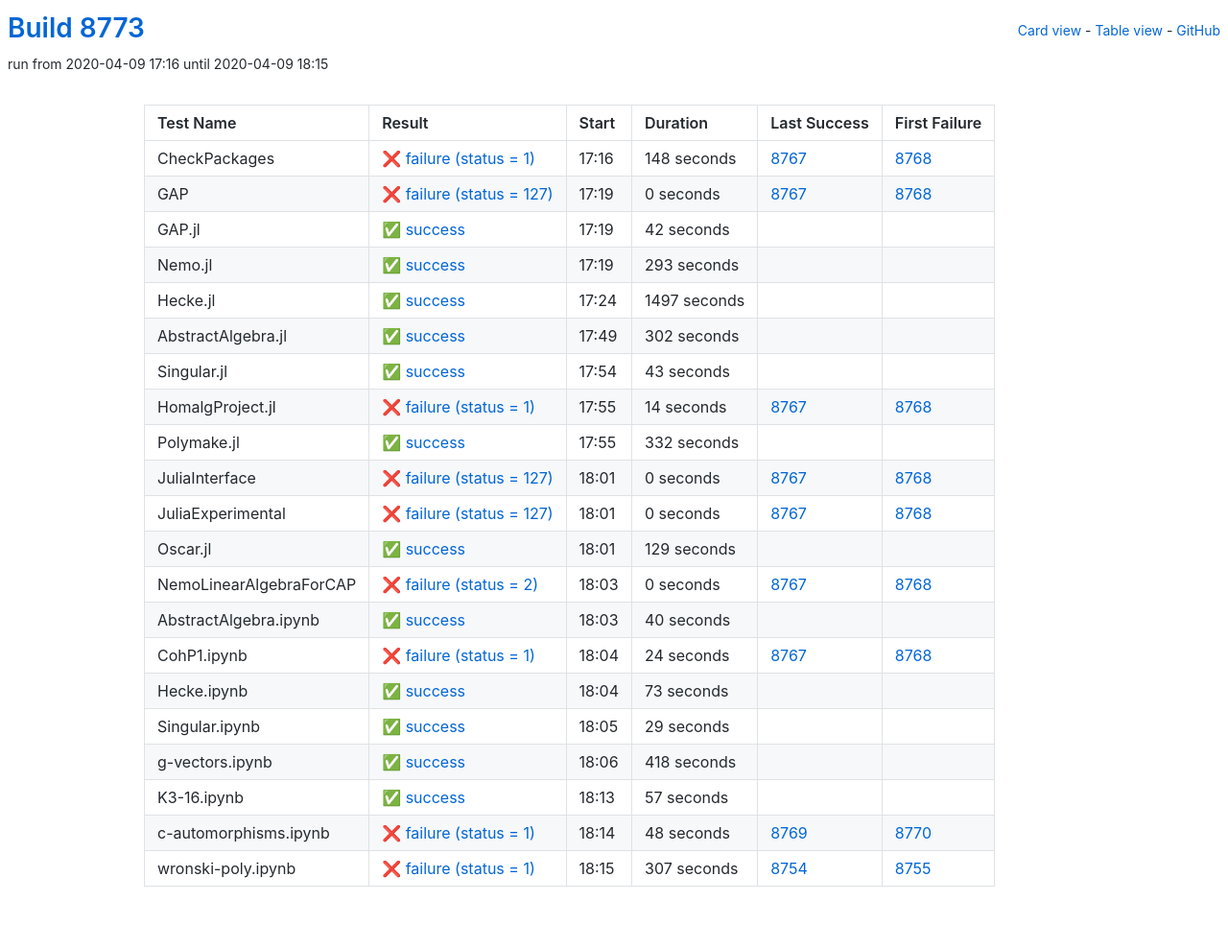
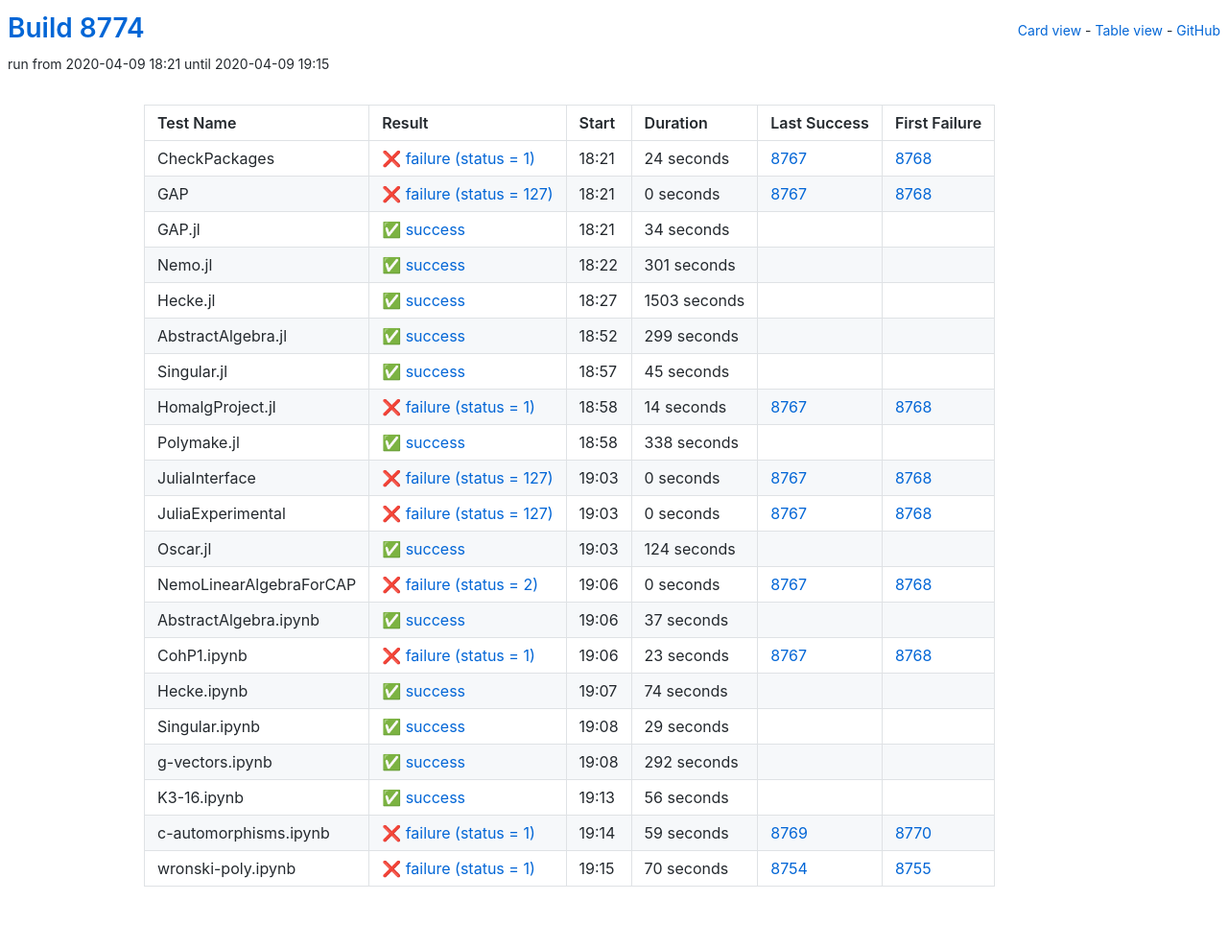
Before and after one commit to oscar-system/oscar-ci-status, a Jekyll site: the page built from table.html, in a window 1280 px wide. Shown: the whole page at 96% size. Built offline with Jekyll 4.4.1, drawn with Linux system fonts in a browser that asks for light colours.

Commit message:
Build 8774

```diff
--- a/_data/ci.yml
+++ b/_data/ci.yml
@@ -1,16 +1,16 @@
-build: 8773
-build_url: https://oscarci.mathematik.uni-kl.de/job/oscar/8773/
+build: 8774
+build_url: https://oscarci.mathematik.uni-kl.de/job/oscar/8774/
 job: oscar
 tests:
-- duration: 148
+- duration: 24
   exitcode: 1
   first_failure: 8768
   first_failure_url: https://oscarci.mathematik.uni-kl.de/job/oscar/8768/
   last_success: 8767
   last_success_url: https://oscarci.mathematik.uni-kl.de/job/oscar/8767/
-  log: https://oscarci.mathematik.uni-kl.de/job/oscar/8773/artifact/logs/build-8773/CheckPackages.log
+  log: https://oscarci.mathematik.uni-kl.de/job/oscar/8774/artifact/logs/build-8774/CheckPackages.log
   name: CheckPackages
-  start: 2020-04-09 17:16
+  start: 2020-04-09 18:21
   status: failure
   success: false
 - duration: 0
@@ -19,64 +19,64 @@
   first_failure_url: https://oscarci.mathematik.uni-kl.de/job/oscar/8768/
   last_success: 8767
   last_success_url: https://oscarci.mathematik.uni-kl.de/job/oscar/8767/
-  log: https://oscarci.mathematik.uni-kl.de/job/oscar/8773/artifact/logs/build-8773/GAP.log
+  log: https://oscarci.mathematik.uni-kl.de/job/oscar/8774/artifact/logs/build-8774/GAP.log
   name: GAP
-  start: 2020-04-09 17:19
+  start: 2020-04-09 18:21
   status: failure
   success: false
-- duration: 42
+- duration: 34
   exitcode: 0
   first_failure: false
   first_failure_url: null
   last_success: false
   last_success_url: null
-  log: https://oscarci.mathematik.uni-kl.de/job/oscar/8773/artifact/logs/build-8773/GAP.jl.log
+  log: https://oscarci.mathematik.uni-kl.de/job/oscar/8774/artifact/logs/build-8774/GAP.jl.log
   name: GAP.jl
-  start: 2020-04-09 17:19
+  start: 2020-04-09 18:21
   status: success
   success: true
-- duration: 293
+- duration: 301
   exitcode: 0
   first_failure: false
   first_failure_url: null
   last_success: false
   last_success_url: null
-  log: https://oscarci.mathematik.uni-kl.de/job/oscar/8773/artifact/logs/build-8773/Nemo.jl.log
+  log: https://oscarci.mathematik.uni-kl.de/job/oscar/8774/artifact/logs/build-8774/Nemo.jl.log
   name: Nemo.jl
-  start: 2020-04-09 17:19
+  start: 2020-04-09 18:22
   status: success
   success: true
-- duration: 1497
+- duration: 1503
   exitcode: 0
   first_failure: false
   first_failure_url: null
   last_success: false
   last_success_url: null
-  log: https://oscarci.mathematik.uni-kl.de/job/oscar/8773/artifact/logs/build-8773/Hecke.jl.log
+  log: https://oscarci.mathematik.uni-kl.de/job/oscar/8774/artifact/logs/build-8774/Hecke.jl.log
   name: Hecke.jl
-  start: 2020-04-09 17:24
+  start: 2020-04-09 18:27
   status: success
   success: true
-- duration: 302
+- duration: 299
   exitcode: 0
   first_failure: false
   first_failure_url: null
   last_success: false
   last_success_url: null
-  log: https://oscarci.mathematik.uni-kl.de/job/oscar/8773/artifact/logs/build-8773/AbstractAlgebra.jl.log
+  log: https://oscarci.mathematik.uni-kl.de/job/oscar/8774/artifact/logs/build-8774/AbstractAlgebra.jl.log
   name: AbstractAlgebra.jl
-  start: 2020-04-09 17:49
+  start: 2020-04-09 18:52
   status: success
   success: true
-- duration: 43
+- duration: 45
   exitcode: 0
   first_failure: false
   first_failure_url: null
   last_success: false
   last_success_url: null
-  log: https://oscarci.mathematik.uni-kl.de/job/oscar/8773/artifact/logs/build-8773/Singular.jl.log
+  log: https://oscarci.mathematik.uni-kl.de/job/oscar/8774/artifact/logs/build-8774/Singular.jl.log
   name: Singular.jl
-  start: 2020-04-09 17:54
+  start: 2020-04-09 18:57
   status: success
   success: true
 - duration: 14
@@ -85,20 +85,20 @@
   first_failure_url: https://oscarci.mathematik.uni-kl.de/job/oscar/8768/
   last_success: 8767
   last_success_url: https://oscarci.mathematik.uni-kl.de/job/oscar/8767/
-  log: https://oscarci.mathematik.uni-kl.de/job/oscar/8773/artifact/logs/build-8773/HomalgProject.jl.log
+  log: https://oscarci.mathematik.uni-kl.de/job/oscar/8774/artifact/logs/build-8774/HomalgProject.jl.log
   name: HomalgProject.jl
-  start: 2020-04-09 17:55
+  start: 2020-04-09 18:58
   status: failure
   success: false
-- duration: 332
+- duration: 338
   exitcode: 0
   first_failure: false
   first_failure_url: null
   last_success: false
   last_success_url: null
-  log: https://oscarci.mathematik.uni-kl.de/job/oscar/8773/artifact/logs/build-8773/Polymake.jl.log
+  log: https://oscarci.mathematik.uni-kl.de/job/oscar/8774/artifact/logs/build-8774/Polymake.jl.log
   name: Polymake.jl
-  start: 2020-04-09 17:55
+  start: 2020-04-09 18:58
   status: success
   success: true
 - duration: 0
@@ -107,9 +107,9 @@
   first_failure_url: https://oscarci.mathematik.uni-kl.de/job/oscar/8768/
   last_success: 8767
   last_success_url: https://oscarci.mathematik.uni-kl.de/job/oscar/8767/
-  log: https://oscarci.mathematik.uni-kl.de/job/oscar/8773/artifact/logs/build-8773/JuliaInterface.log
+  log: https://oscarci.mathematik.uni-kl.de/job/oscar/8774/artifact/logs/build-8774/JuliaInterface.log
   name: JuliaInterface
-  start: 2020-04-09 18:01
+  start: 2020-04-09 19:03
   status: failure
   success: false
 - duration: 0
@@ -118,20 +118,20 @@
   first_failure_url: https://oscarci.mathematik.uni-kl.de/job/oscar/8768/
   last_success: 8767
   last_success_url: https://oscarci.mathematik.uni-kl.de/job/oscar/8767/
-  log: https://oscarci.mathematik.uni-kl.de/job/oscar/8773/artifact/logs/build-8773/JuliaExperimental.log
+  log: https://oscarci.mathematik.uni-kl.de/job/oscar/8774/artifact/logs/build-8774/JuliaExperimental.log
   name: JuliaExperimental
-  start: 2020-04-09 18:01
+  start: 2020-04-09 19:03
   status: failure
   success: false
-- duration: 129
+- duration: 124
   exitcode: 0
   first_failure: false
   first_failure_url: null
   last_success: false
   last_success_url: null
-  log: https://oscarci.mathematik.uni-kl.de/job/oscar/8773/artifact/logs/build-8773/Oscar.jl.log
+  log: https://oscarci.mathematik.uni-kl.de/job/oscar/8774/artifact/logs/build-8774/Oscar.jl.log
   name: Oscar.jl
-  start: 2020-04-09 18:01
+  start: 2020-04-09 19:03
   status: success
   success: true
 - duration: 0
@@ -140,42 +140,42 @@
   first_failure_url: https://oscarci.mathematik.uni-kl.de/job/oscar/8768/
   last_success: 8767
   last_success_url: https://oscarci.mathematik.uni-kl.de/job/oscar/8767/
-  log: https://oscarci.mathematik.uni-kl.de/job/oscar/8773/artifact/logs/build-8773/NemoLinearAlgebraForCAP.log
+  log: https://oscarci.mathematik.uni-kl.de/job/oscar/8774/artifact/logs/build-8774/NemoLinearAlgebraForCAP.log
   name: NemoLinearAlgebraForCAP
-  start: 2020-04-09 18:03
+  start: 2020-04-09 19:06
   status: failure
   success: false
-- duration: 40
+- duration: 37
   exitcode: 0
   first_failure: false
   first_failure_url: null
   last_success: false
   last_success_url: null
-  log: https://oscarci.mathematik.uni-kl.de/job/oscar/8773/artifact/logs/build-8773/AbstractAlgebra.ipynb.log
+  log: https://oscarci.mathematik.uni-kl.de/job/oscar/8774/artifact/logs/build-8774/AbstractAlgebra.ipynb.log
   name: AbstractAlgebra.ipynb
-  start: 2020-04-09 18:03
+  start: 2020-04-09 19:06
   status: success
   success: true
-- duration: 24
+- duration: 23
   exitcode: 1
   first_failure: 8768
   first_failure_url: https://oscarci.mathematik.uni-kl.de/job/oscar/8768/
   last_success: 8767
   last_success_url: https://oscarci.mathematik.uni-kl.de/job/oscar/8767/
-  log: https://oscarci.mathematik.uni-kl.de/job/oscar/8773/artifact/logs/build-8773/CohP1.ipynb.log
+  log: https://oscarci.mathematik.uni-kl.de/job/oscar/8774/artifact/logs/build-8774/CohP1.ipynb.log
   name: CohP1.ipynb
-  start: 2020-04-09 18:04
+  start: 2020-04-09 19:06
   status: failure
   success: false
-- duration: 73
+- duration: 74
   exitcode: 0
   first_failure: false
   first_failure_url: null
   last_success: false
   last_success_url: null
-  log: https://oscarci.mathematik.uni-kl.de/job/oscar/8773/artifact/logs/build-8773/Hecke.ipynb.log
+  log: https://oscarci.mathematik.uni-kl.de/job/oscar/8774/artifact/logs/build-8774/Hecke.ipynb.log
   name: Hecke.ipynb
-  start: 2020-04-09 18:04
+  start: 2020-04-09 19:07
   status: success
   success: true
 - duration: 29
@@ -184,52 +184,52 @@
   first_failure_url: null
   last_success: false
   last_success_url: null
-  log: https://oscarci.mathematik.uni-kl.de/job/oscar/8773/artifact/logs/build-8773/Singular.ipynb.log
+  log: https://oscarci.mathematik.uni-kl.de/job/oscar/8774/artifact/logs/build-8774/Singular.ipynb.log
   name: Singular.ipynb
-  start: 2020-04-09 18:05
+  start: 2020-04-09 19:08
   status: success
   success: true
-- duration: 418
+- duration: 292
   exitcode: 0
   first_failure: false
   first_failure_url: null
   last_success: false
   last_success_url: null
-  log: https://oscarci.mathematik.uni-kl.de/job/oscar/8773/artifact/logs/build-8773/g-vectors.ipynb.log
+  log: https://oscarci.mathematik.uni-kl.de/job/oscar/8774/artifact/logs/build-8774/g-vectors.ipynb.log
   name: g-vectors.ipynb
-  start: 2020-04-09 18:06
+  start: 2020-04-09 19:08
   status: success
   success: true
-- duration: 57
+- duration: 56
   exitcode: 0
   first_failure: false
   first_failure_url: null
   last_success: false
   last_success_url: null
-  log: https://oscarci.mathematik.uni-kl.de/job/oscar/8773/artifact/logs/build-8773/K3-16.ipynb.log
+  log: https://oscarci.mathematik.uni-kl.de/job/oscar/8774/artifact/logs/build-8774/K3-16.ipynb.log
   name: K3-16.ipynb
-  start: 2020-04-09 18:13
+  start: 2020-04-09 19:13
   status: success
   success: true
-- duration: 48
+- duration: 59
   exitcode: 1
   first_failure: 8770
   first_failure_url: https://oscarci.mathematik.uni-kl.de/job/oscar/8770/
   last_success: 8769
   last_success_url: https://oscarci.mathematik.uni-kl.de/job/oscar/8769/
-  log: https://oscarci.mathematik.uni-kl.de/job/oscar/8773/artifact/logs/build-8773/c-automorphisms.ipynb.log
+  log: https://oscarci.mathematik.uni-kl.de/job/oscar/8774/artifact/logs/build-8774/c-automorphisms.ipynb.log
   name: c-automorphisms.ipynb
-  start: 2020-04-09 18:14
+  start: 2020-04-09 19:14
   status: failure
   success: false
-- duration: 307
+- duration: 70
   exitcode: 1
   first_failure: 8755
   first_failure_url: https://oscarci.mathematik.uni-kl.de/job/oscar/8755/
   last_success: 8754
   last_success_url: https://oscarci.mathematik.uni-kl.de/job/oscar/8754/
-  log: https://oscarci.mathematik.uni-kl.de/job/oscar/8773/artifact/logs/build-8773/wronski-poly.ipynb.log
+  log: https://oscarci.mathematik.uni-kl.de/job/oscar/8774/artifact/logs/build-8774/wronski-poly.ipynb.log
   name: wronski-poly.ipynb
-  start: 2020-04-09 18:15
+  start: 2020-04-09 19:15
   status: failure
   success: false
```
Also changed, not shown: README.md.
